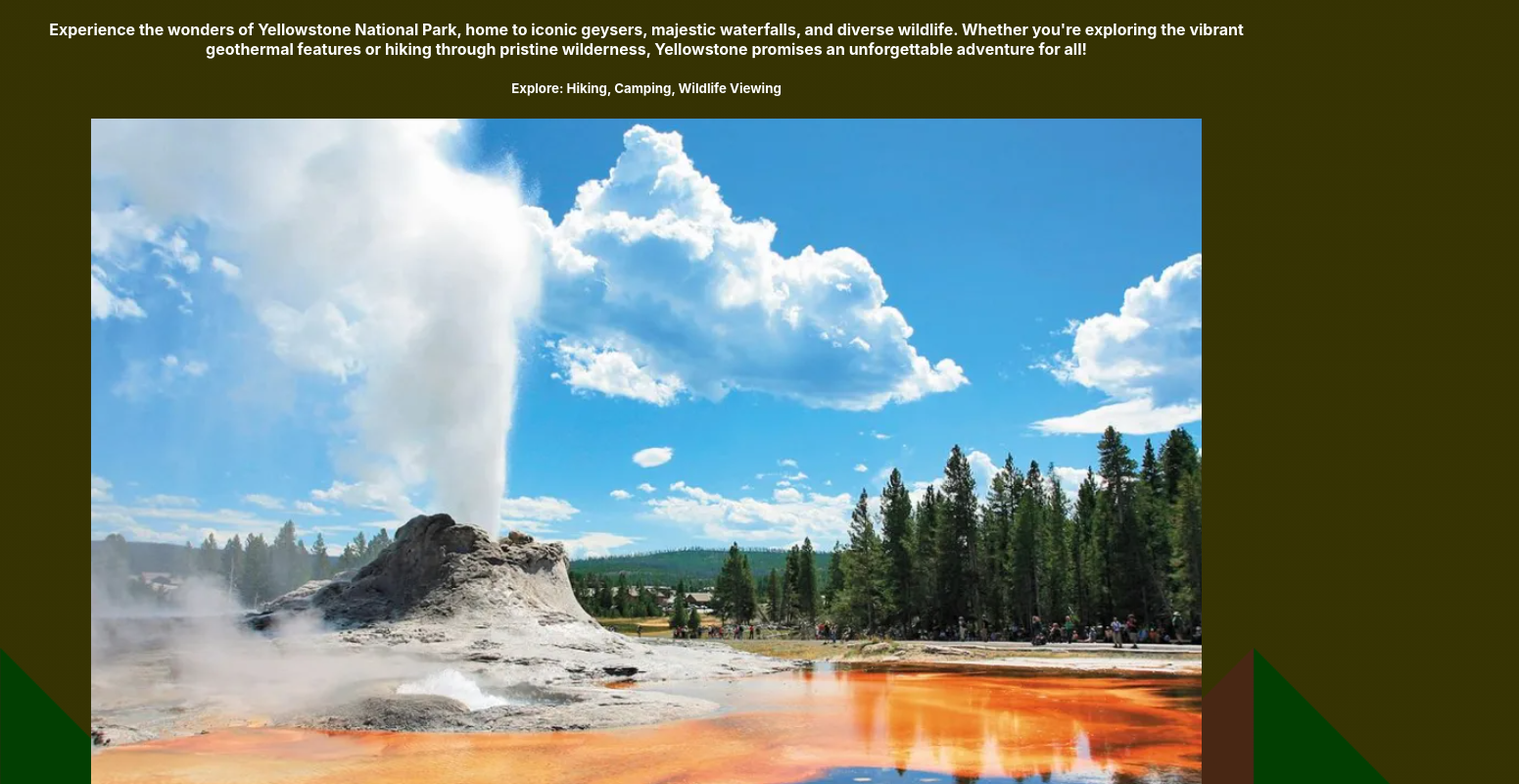
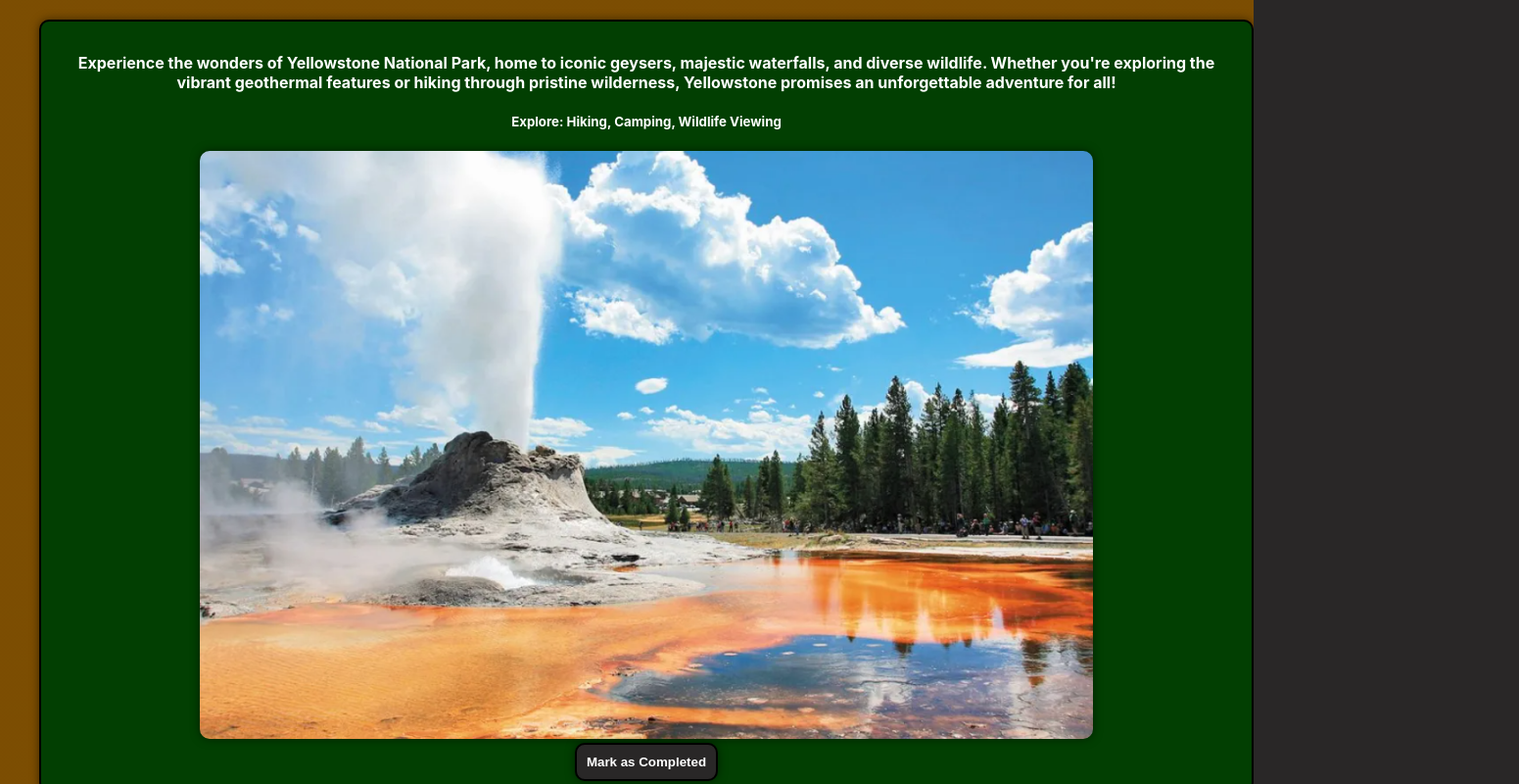
Before and after one commit to kharbour22/National-Parks-Project, a React (Create React App) app: page / in a window 1280 px wide. Shown: the part 300-1100 px from the top of the page at 98% size, 1551 px wide, since content can reach past the window. Built offline with nearby package versions, Linux system fonts and the light colour scheme; data requests are answered from the project's data file.

Commit message:
Moved most of the css to the App.css for cleaner code

```diff
--- a/src/components/About.js
+++ b/src/components/About.js
@@ -1,6 +1,9 @@
+import './App.css'
+
+
 function About(){
     return (
-        <div>
+        <div className="about">
           <h2>About This App</h2>
 <p>Welcome to the National Parks Explorer, your ultimate guide to exploring the natural wonders of the United States! This app is designed to help you discover and learn about some of the most iconic national parks across the country.</p>
 <h2>Our Mission</h2>
--- a/src/components/App.css
+++ b/src/components/App.css
@@ -1,8 +1,41 @@
 body {
     background: linear-gradient(45deg, #64270386 25%, transparent 25%) 0 0,
-              linear-gradient(-45deg, #023f02 25%, transparent 25%) 0 0,
+              linear-gradient(-45deg, #967801 25%, transparent 25%) 0 0,
               linear-gradient(45deg, transparent 75%, #64270386 75%) 0 100%,
-              linear-gradient(-45deg, transparent 75%, #023f02 75%) 0 100%;
+              linear-gradient(-45deg, transparent 75%, #967801 75%) 0 100%;
     background-color: #292727;
     color: #ffffff;
   }
+
+  .about {
+    max-width: 600px;
+    margin: 0 auto;
+    text-align: center;
+    padding: 20px;
+}
+
+.park-container {
+  border: 2px solid black;
+  padding: 10px;
+  background-color: #023f02;
+  border-radius: 10px;
+  box-shadow: 0px 0px 10px rgba(0, 0, 0, 0.5);
+}
+
+.park-image {
+  width: 75%;
+  height: 600px;
+  object-fit: cover;
+  border-radius: 10px;
+  box-shadow: 0px 0px 10px rgba(0, 0, 0, 0.5);
+}
+
+.park-button {
+  background-color: #292727;
+  border: 2px solid black;
+  padding: 10px;
+  color: white;
+  font-weight: bold;
+  border-radius: 10px;
+  box-shadow: 0px 0px 10px rgba(0, 0, 0, 0.5);
+}
--- a/src/components/NavBar.js
+++ b/src/components/NavBar.js
@@ -3,7 +3,7 @@ import { NavLink } from "react-router-dom"
 
 function NavBar(){
     return(
-        <nav style={{ backgroundColor: '#023f02', textAlign: 'left', border: '2px solid black', padding: '10px', display: 'flex', justifyContent: 'space-evenly'  }}>
+        <nav style={{ backgroundColor: '#023f02', textAlign: 'left', border: '2px solid black', padding: '10px', display: 'flex', justifyContent: 'space-evenly',borderRadius: '10px', boxShadow: '0px 0px 10px rgba(0, 0, 0, 0.5)'  }}>
             <NavLink to= "/" style={{ color: 'gold', fontWeight: 'bold' }}>Home</NavLink>
             <NavLink to= "/add_park" style={{ color: 'gold', fontWeight: 'bold' }}>Add Park</NavLink>
             <NavLink to= "/about" style={{ color: 'gold', fontWeight: 'bold' }}>About</NavLink>
--- a/src/components/NewParkForm.js
+++ b/src/components/NewParkForm.js
@@ -39,7 +39,7 @@ function NewParkForm(){
               <h3>Add a new park to explore!</h3>
         <form onSubmit={handleSubmit}>
             <label>Name:</label>
-          <input onChange={updatedFormData} type="text" name= "name" placeholder="Add the parks name here!" value={formData.name}/>
+          <input onChange={updatedFormData} type="text" name= "name" placeholder="Add the parks name here!" value={formData.name} />
           <br/>
           <label>Image:</label>
           <input onChange={updatedFormData} type="text" name= "image" placeholder="Add a picture here!" value={formData.image}/>
--- a/src/components/Park.js
+++ b/src/components/Park.js
@@ -1,13 +1,34 @@
-function Park({park}){
-    return(
+import React, { useState } from 'react';
+import './App.css'; // Import the CSS file
+
+function Park({ park }) {
+    const [completed, setCompleted] = useState(false);
+
+    const toggleCompletion = () => {
+        setCompleted(!completed);
+    };
+
+    return (
         <li>
             <h2><u>{park.name}</u></h2>
             <h5>{park.location}</h5>
-            <h4>{park.description}</h4>
-            <h5>Explore: {park.activities}</h5>
-            <img src={park.image}/>
+            <div className="park-container">
+                <h4>{park.description}</h4>
+                <h5>Explore: {park.activities}</h5>
+                <img src={park.image} className="park-image" alt={park.name} />
+                <br />
+                <button onClick={toggleCompletion} className="park-button">
+                    {completed ? <u>Completed!</u> : 'Mark as Completed'}
+                </button>
+            </div>
+            <br />
+            <br />
+            <br />
+            <br />
+            <br />
+            <br />
+        </li>
+    );
+}
 
-        </li>
-    )
-}
-export default Park
+export default Park;
```
